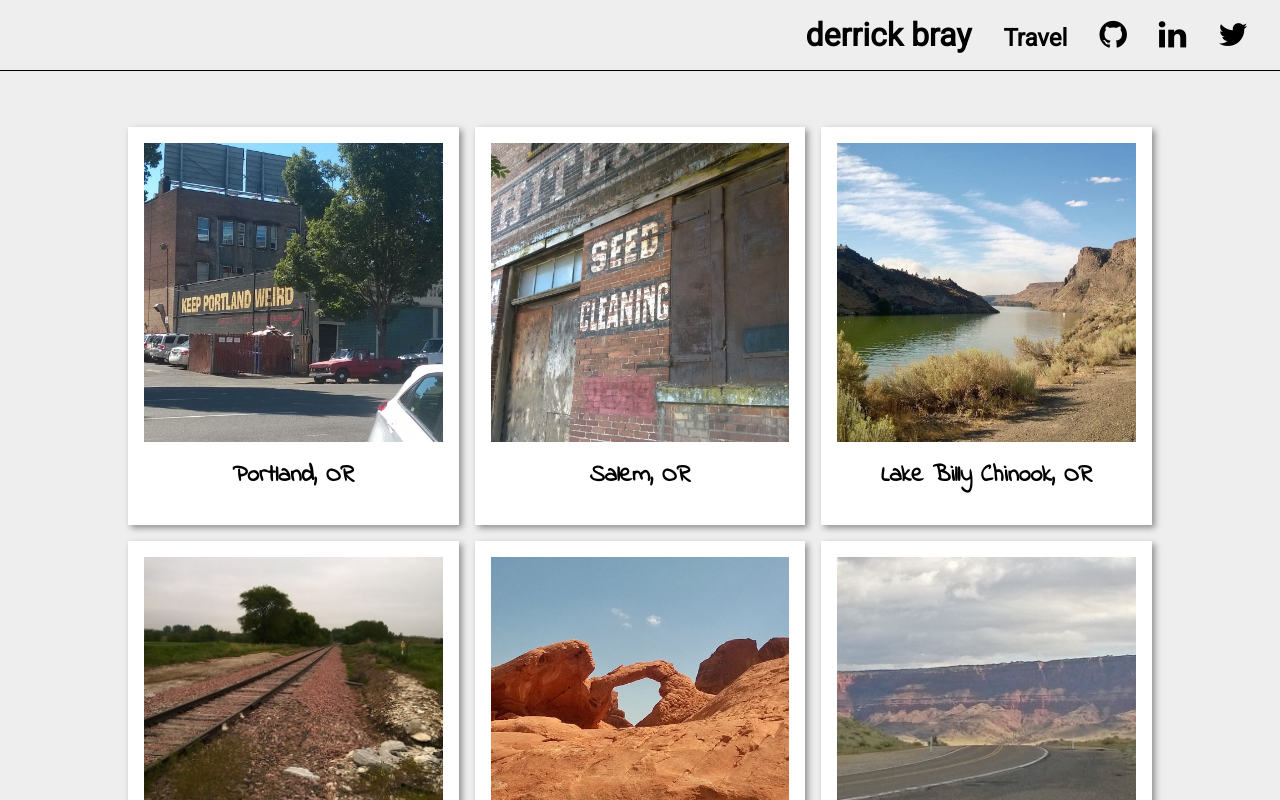
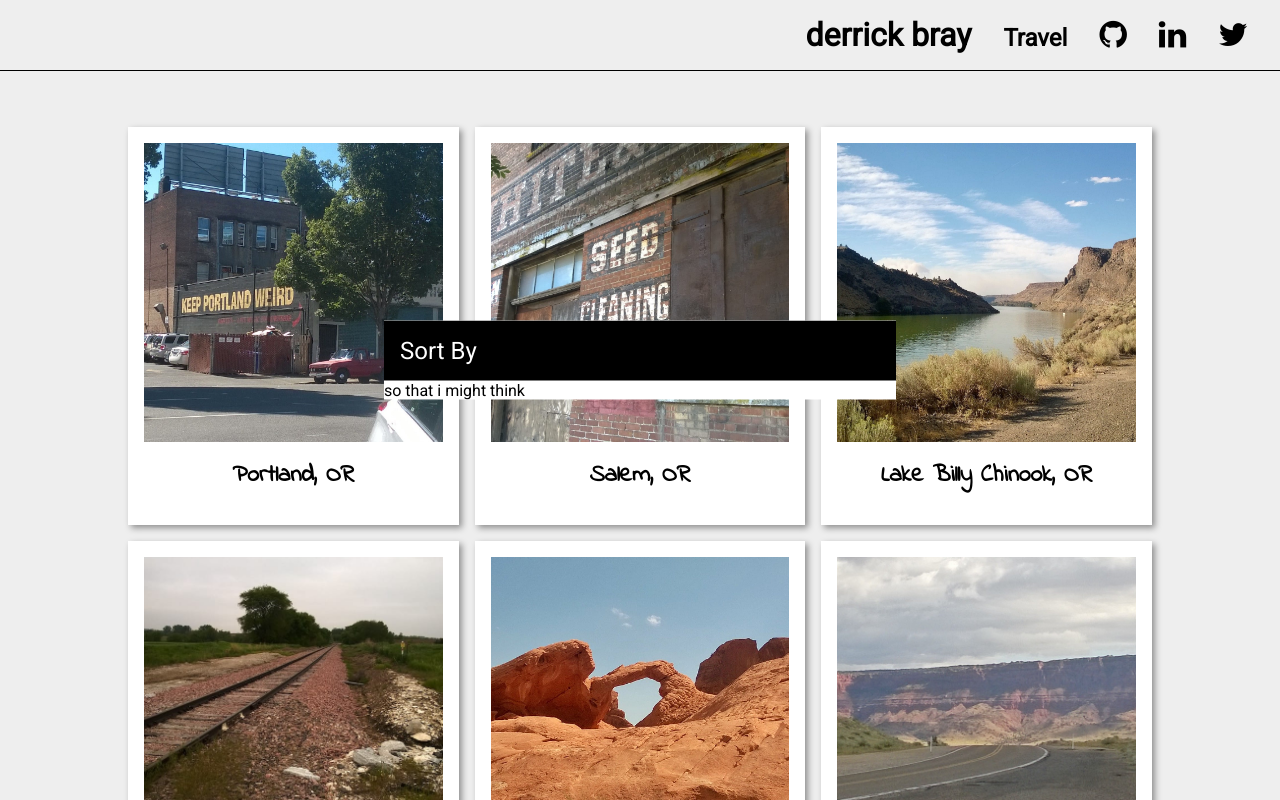
Before and after one commit to derrickbray/ng-travel, an Angular app: page /travels in a window 1280 px wide. Shown: the top 800 px of the page. Built offline with nearby package versions, Linux system fonts and the light colour scheme.

Commit message:
start sort modal

```diff
--- a/src/app/travels/travels.component.css
+++ b/src/app/travels/travels.component.css
@@ -22,7 +22,6 @@
   width: 100%;
   height: 100%;
   object-fit: cover;
-  /*filter: opacity(0.9);*/
 }
 
 .grid {
@@ -68,32 +67,56 @@
 }
 
 #modal-card {
-  position: absolute;
+  position: fixed;
   display: none;
-  top: 25rem;
+  top: 45%;
   left: 50%;
   transform: translate(-50%, -50%);
-  width: 80%;
-  max-height: 60%;
+  width: 60%;
   z-index: 25;
+  overflow: auto;
+}
+
+#modal-sort {
+  position: fixed;
+  /*display: none;*/
+  top: 45%;
+  left: 50%;
+  transform: translate(-50%, -50%);
+  width: 40%;
+  z-index: 25;
+  overflow: auto;
+  background: white;
+}
+
+.modal-sort__top {
+  padding: 1rem;
+  background: black;
+  color: white;
+  font-size: 1.5rem;
 }
 
 .exit {
-  font-size: 3rem;
+  font-size: 2rem;
   font-weight: bold;
   cursor: pointer;
-  /*float: right;*/
-  /*text-align: right;*/
+  color: white;
+}
+
+.top-container {
+  display: flex;
+  justify-content: flex-end;
+}
+
+.content {
+  padding: 0.5rem;
 }
 
 .img-container {
   margin: 0 auto;
-  /*max-width: 80%;*/
-  max-height: 60%;
+  max-height: 80vh;
 }
 
 .modal-img {
-  border: 1px solid black;
-  /*object-fit: contain;*/
-  /*max-height: 30vh;*/
+  object-fit: cover;
 }
--- a/src/app/travels/travels.component.html
+++ b/src/app/travels/travels.component.html
@@ -1,13 +1,17 @@
 <div id="modal"></div>
   <div id="modal-card">
     <div class="top-container">
-      <div class="content">{{modalObj.hideText}}</div>
       <div class="exit" (click)="closeModal()">X</div>
     </div>
     <div class="img-container">
       <img class="modal-img" src="{{modalObj.img}}" alt="">
     </div>
-    <!-- <div class="modal-img">{{modalObj.img}}</div> -->
+  </div>
+  <div id="modal-sort">
+    <div class="modal-sort__top">Sort By</div>
+    <div class="modal-sort__body">
+      so that i might think
+    </div>
   </div>
 <section class="pictures">
   <div class="container">
--- a/src/app/travels/travels.component.ts
+++ b/src/app/travels/travels.component.ts
@@ -505,7 +505,6 @@ export class TravelsComponent implements OnInit {
     };
     let uniqueNum = Array.from(new Set(randomNumArr));
     let randomUniqueNum = uniqueNum.slice(0, 12);
-    // console.log(randomUniqueNum)
     this.photoContent.forEach(item => {
       if(randomUniqueNum.includes(item.id)) {
         this.showPhotos.push(item);
@@ -517,11 +516,16 @@ export class TravelsComponent implements OnInit {
   showSortedRegion() {};
   showAllPhotos() {};
 
+  showModalEdit() {
+    document.getElementById('modal').style.display = 'block';
+    document.getElementById('modal-edit').style.display = 'block';
+  };
+
   showModal(item) {
     this.modalObj = item;
     document.getElementById('modal').style.display = 'block';
     document.getElementById('modal-card').style.display = 'block';
-    console.log(item)
+    // console.log(item)
   }
 
   closeModal() {
```
